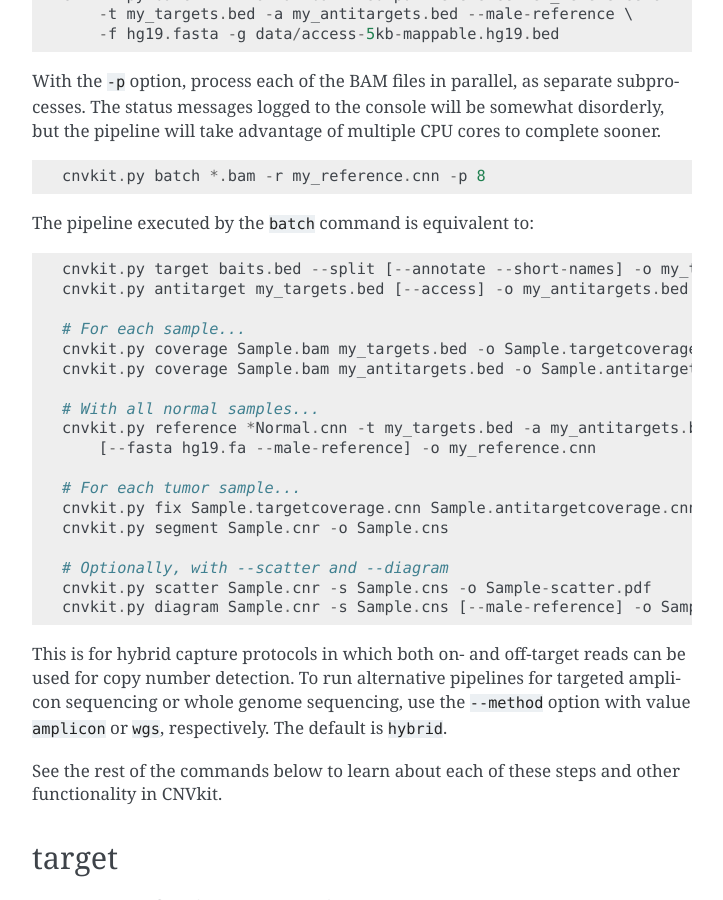
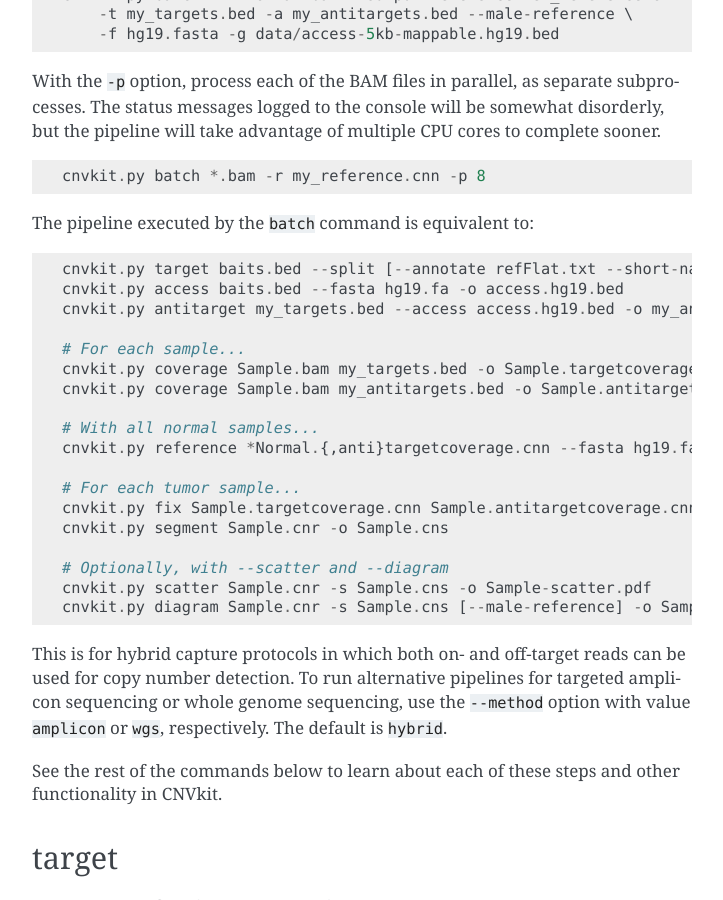
Before and after one commit to etal/cnvkit, a Sphinx documentation site: the page built from doc/pipeline.rst, in a window 1280 px wide and 900 px high, scrolled down 1437 px. Shown: the whole window, without its empty margins (388-1111 px from the left). Built offline with Sphinx 7.4.7, drawn with Linux system fonts in a browser that asks for light colours.

Commit message:
doc: add new details to the 'batch' example

```diff
--- a/doc/pipeline.rst
+++ b/doc/pipeline.rst
@@ -51,16 +51,16 @@ complete sooner.
 
 The pipeline executed by the ``batch`` command is equivalent to::
 
-    cnvkit.py target baits.bed --split [--annotate --short-names] -o my_targets.bed
-    cnvkit.py antitarget my_targets.bed [--access] -o my_antitargets.bed
+    cnvkit.py target baits.bed --split [--annotate refFlat.txt --short-names] -o my_targets.bed
+    cnvkit.py access baits.bed --fasta hg19.fa -o access.hg19.bed
+    cnvkit.py antitarget my_targets.bed --access access.hg19.bed -o my_antitargets.bed
 
     # For each sample...
     cnvkit.py coverage Sample.bam my_targets.bed -o Sample.targetcoverage.cnn
     cnvkit.py coverage Sample.bam my_antitargets.bed -o Sample.antitargetcoverage.cnn
 
     # With all normal samples...
-    cnvkit.py reference *Normal.cnn -t my_targets.bed -a my_antitargets.bed \
-        [--fasta hg19.fa --male-reference] -o my_reference.cnn
+    cnvkit.py reference *Normal.{,anti}targetcoverage.cnn --fasta hg19.fa [--male-reference] -o my_reference.cnn
 
     # For each tumor sample...
     cnvkit.py fix Sample.targetcoverage.cnn Sample.antitargetcoverage.cnn my_reference.cnn -o Sample.cnr
```
